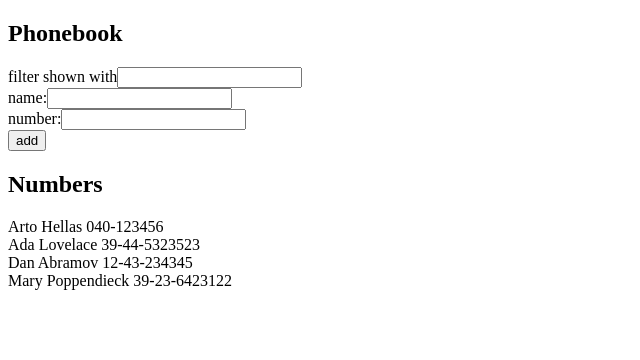
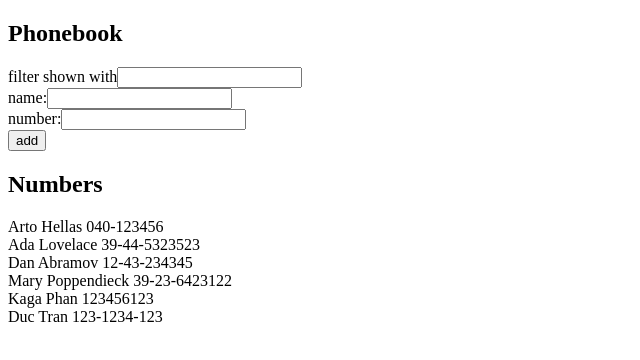
Before and after one commit to KagaK2/fullstack-course, a React (Create React App) app in the folder part2/thephonebook/: page / in a window 1280 px wide. Shown: the top 360 px of the page, without its empty margins (0-640 px from the left). Built offline with nearby package versions, Linux system fonts and the light colour scheme; data requests are answered from the project's data file.

Commit message:
2.15 done

```diff
--- a/part2/thephonebook/db.json
+++ b/part2/thephonebook/db.json
@@ -19,6 +19,16 @@
       "name": "Mary Poppendieck",
       "number": "39-23-6423122",
       "id": 4
+    },
+    {
+      "name": "Kaga Phan",
+      "number": "123456123",
+      "id": 5
+    },
+    {
+      "name": "Duc Tran",
+      "number": "123-1234-123",
+      "id": 6
     }
   ]
 }
--- a/part2/thephonebook/src/App.js
+++ b/part2/thephonebook/src/App.js
@@ -17,7 +17,15 @@ const App = () => {
   const onFormSubmit = () => {
     const filteredArray = persons.filter(person => person.name === newName);
     if (filteredArray.length === 0) {
-      setPersons([...persons, { name: newName, number: newNumber }]);
+      //setPersons([...persons, { name: newName, number: newNumber }]);
+      axios
+        .post("http://localhost:3001/persons", {
+          name: newName,
+          number: newNumber
+        })
+        .then(response => {
+          setPersons([...persons, response.data]);
+        });
     } else {
       window.alert(`${newName} is already added to phonebook`);
     }
```
